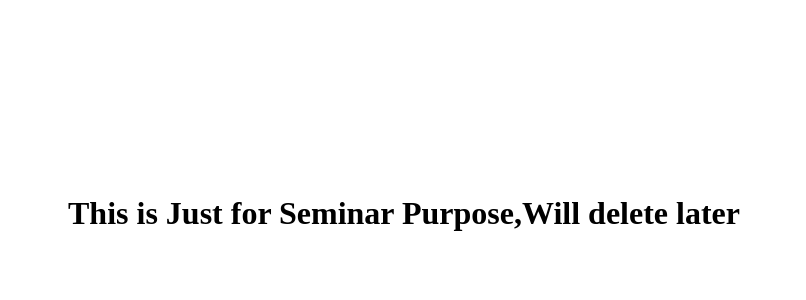
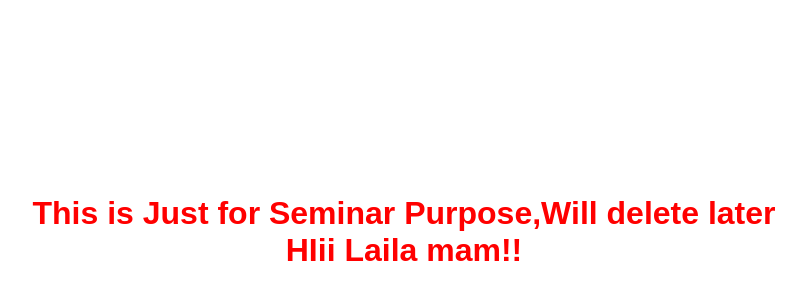
Before and after one commit to hackerjose25/SE-Seminar, a plain HTML site: page index.html in a window 1280 px wide. Shown: the part 76-376 px from the top of the page, without its empty margins (236-1042 px from the left). Drawn offline with Linux system fonts and the light colour scheme.

Commit message:
modified

```diff
--- a/index.html
+++ b/index.html
@@ -8,6 +8,13 @@
 <body>
     <h1 style="padding: 250px;">
         <center>This is Just for Seminar Purpose,Will delete later</center>
+        <center>HIii Laila mam!!<center>
     </h1>
+    <style>
+        body {
+            color: red;
+            font-family: Arial, sans-serif;
+        }
+        </style>
 </body>
 </html>
```
